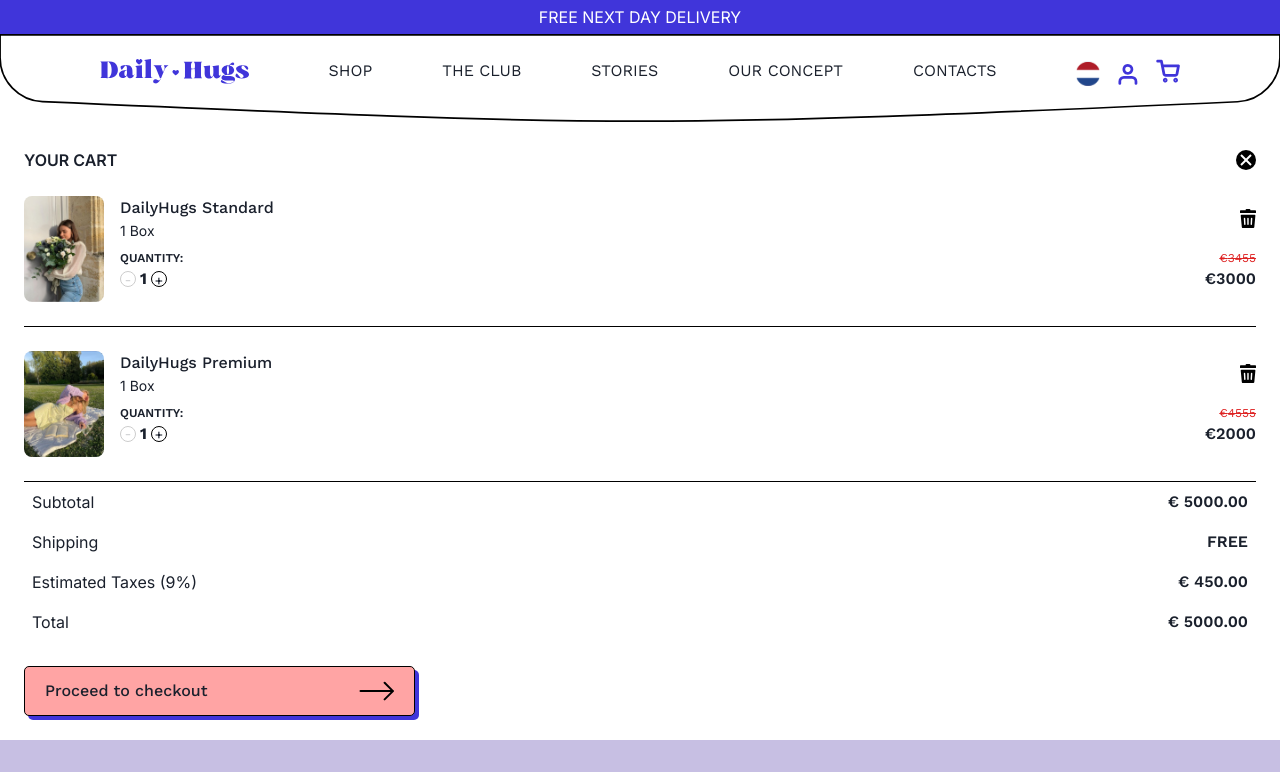
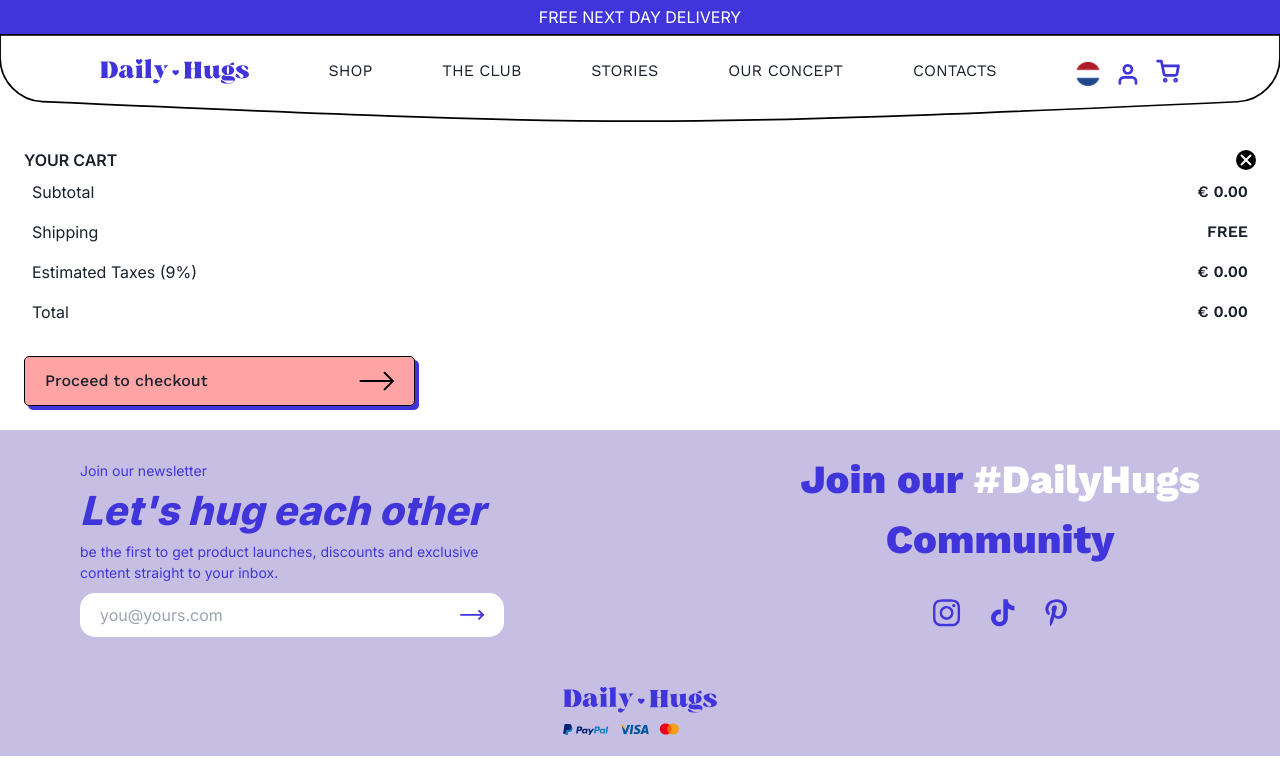
Before and after one commit to mdemon00/daily-hugs-dev, a Next.js app: page /cart in a window 1280 px wide. Shown: the top 772 px of the page. Built offline with nearby package versions, Linux system fonts and the light colour scheme.

Commit message:
add cart context

```diff
--- /dev/null
+++ b/app/cart/CartContext.js
@@ -0,0 +1,70 @@
+// CartContext.js
+import { createContext, useContext, useState, ReactNode } from "react";
+
+const CartContext = createContext();
+
+const CartProvider = ({ children }) => {
+  const [cart, setCart] = useState([]);
+
+  const addToCart = (product) => {
+    const existingProductIndex = cart.findIndex(
+      (item) => item.id === product.id
+    );
+
+    if (existingProductIndex !== -1) {
+      const updatedCart = [...cart];
+      updatedCart[existingProductIndex].numOfBoxes += 1;
+      setCart(updatedCart);
+    } else {
+      setCart([...cart, { ...product, numOfBoxes: 1 }]);
+    }
+  };
+
+  const removeFromCart = (productId) => {
+    const updatedCart = cart.filter((item) => item.id !== productId.toString());
+    setCart(updatedCart);
+  };
+
+  const incrementQuantity = (productId) => {
+    const updatedCart = cart.map((item) =>
+      item.id === productId.toString()
+        ? { ...item, numOfBoxes: item.numOfBoxes + 1 }
+        : item
+    );
+    setCart(updatedCart);
+  };
+
+  const decrementQuantity = (productId) => {
+    const updatedCart = cart.map((item) =>
+      item.id === productId.toString()
+        ? { ...item, numOfBoxes: item.numOfBoxes > 0 ? item.numOfBoxes - 1 : 0 }
+        : item
+    );
+    const filteredCart = updatedCart.filter((item) => item.numOfBoxes > 0);
+    setCart(filteredCart);
+  };
+
+  return (
+    <CartContext.Provider
+      value={{
+        cart,
+        addToCart,
+        removeFromCart,
+        incrementQuantity,
+        decrementQuantity,
+      }}
+    >
+      {children}
+    </CartContext.Provider>
+  );
+};
+
+const useCart = () => {
+  const context = useContext(CartContext);
+  if (context === undefined) {
+    throw new Error("useCart must be used within a cartprovider");
+  }
+  return context;
+};
+
+export { CartProvider, useCart };
--- a/app/cart/page.js
+++ b/app/cart/page.js
@@ -4,6 +4,7 @@
 import Image from "next/image";
 import { useRouter } from "next/navigation";
 import React, { useState } from "react";
+import { useCart } from "./CartContext";
 
 export const cartProducts = [
   {
@@ -25,6 +26,39 @@
 ];
 
 const Cart = () => {
+  const {
+    cart,
+    addToCart,
+    removeFromCart,
+    incrementQuantity,
+    decrementQuantity,
+  } = useCart();
+
+  const handleAddToCart = () => {
+    const sampleProduct = {
+      image: "/RomanceDose/Dose_1.png",
+      id: "234rwed2343ew",
+      title: "DailyHugs Standard",
+      originalPrice: 3455,
+      discountedPrice: 3000,
+      numOfBoxes: 1,
+    };
+
+    addToCart(sampleProduct);
+  };
+
+  const handleRemoveFromCart = (productId) => {
+    removeFromCart(productId);
+  };
+
+  const handleIncrementQuantity = (productId) => {
+    incrementQuantity(productId);
+  };
+
+  const handleDecrementQuantity = (productId) => {
+    decrementQuantity(productId);
+  };
+
   const [updatedCartProducts, setUpdatedCartProducts] = useState(cartProducts);
   const router = useRouter();
 
@@ -32,39 +66,9 @@
     router.back();
   };
 
-  const handleAdd = (productId) => {
-    const newCartProducts = updatedCartProducts.map((el, idx) => {
-      if (el.id === productId) {
-        return { ...el, numOfBoxes: el.numOfBoxes + 1 };
-      } else {
-        return el;
-      }
-    });
-    setUpdatedCartProducts((prev) => newCartProducts);
-  };
-
-  const handleRemove = (productId) => {
-    const newCartProducts = updatedCartProducts.map((el, idx) => {
-      if (el.id === productId) {
-        return { ...el, numOfBoxes: el.numOfBoxes - 1 };
-      } else {
-        return el;
-      }
-    });
-    setUpdatedCartProducts((prev) => newCartProducts);
-  };
-
-  const handleDelete = (productId) => {
-    const newCartProducts = updatedCartProducts.filter((el, idx) => {
-      if (el.id !== productId) {
-        return el;
-      }
-    });
-    setUpdatedCartProducts((prev) => newCartProducts);
-  };
-
   const handleNextStep = async () => {
     // router.push("/shipping-details");
+    router.push("/shipping-details");
     await fetch("http://localhost:3000/api/checkout", {
       method: "POST",
       headers: {
@@ -85,7 +89,7 @@
   };
 
   const calculateSubtotal = () => {
-    return updatedCartProducts.reduce(
+    return cart.reduce(
       (acc, el) => acc + Number(el.discountedPrice * el.numOfBoxes),
       0
     );
@@ -122,7 +126,7 @@
       </div>
 
       <div className="mx-6">
-        {updatedCartProducts.map((el, idx) => {
+        {cart.map((el, idx) => {
           return (
             <div key={el.id} className="py-6 border-b-[1px] border-black">
               <div className={`flex space-x-4`}>
@@ -143,7 +147,7 @@
                         {el.numOfBoxes} {el.numOfBoxes > 1 ? "Boxes" : "Box"}
                       </div>
                     </div>
-                    <button onClick={() => handleDelete(el.id)}>
+                    <button onClick={() => handleRemoveFromCart(el.id)}>
                       <Image src={"/Icons/Delete.svg"} height={16} width={16} />
                     </button>
                   </div>
@@ -153,7 +157,7 @@
                       <div className="flex items-center space-x-1 text-14">
                         <button
                           onClick={() => {
-                            handleRemove(el.id);
+                            handleDecrementQuantity(el.id);
                           }}
                           disabled={el.numOfBoxes === 1}
                           className="disabled:opacity-20 border-[1px] border-black h-[16px] w-[16px] flex items-center justify-center rounded-full"
@@ -165,7 +169,7 @@
                         </div>
                         <button
                           onClick={() => {
-                            handleAdd(el.id);
+                            handleIncrementQuantity(el.id);
                           }}
                           className="border-[1px] border-black h-[16px] w-[16px] flex items-center justify-center rounded-full"
                         >
--- a/components/Providers/Providers.jsx
+++ b/components/Providers/Providers.jsx
@@ -1,16 +1,17 @@
-// app/providers.tsx
+// app/providers.jsx
 "use client";
 
 import { dailyHugsTheme } from "@/Theme";
 import { ModalContextProvider } from "@/context/ModalContext";
 import { ChakraProvider } from "@chakra-ui/react";
 import { Toaster } from "react-hot-toast";
+import { CartProvider } from "app/cart/CartContext"; // Import the CartProvider
 
 function Providers({ children }) {
   return (
     <ChakraProvider theme={dailyHugsTheme}>
       <ModalContextProvider>
-        {" "}
+        <CartProvider> {/* Wrap with CartProvider */}
           <Toaster
             position={"top-center"}
             reverseOrder={false}
@@ -22,6 +23,7 @@
             }}
           />
           {children}
+        </CartProvider>
       </ModalContextProvider>
     </ChakraProvider>
   );
```
Lines whose indentation alone changed are shown as unchanged.
